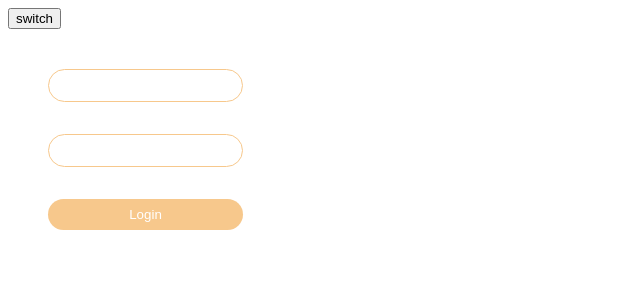
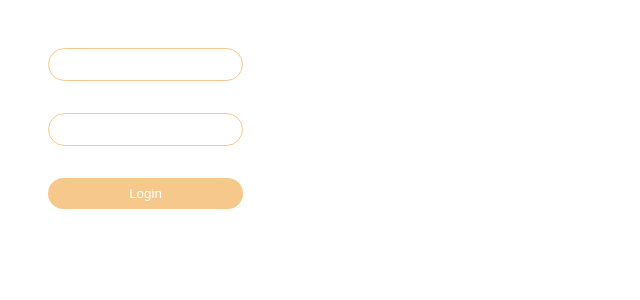
Before and after one commit to ttuom1nen/Task-app, a React (Create React App) app in the folder frontend/: page /login in a window 1280 px wide. Shown: the top 300 px of the page, without its empty margins (0-640 px from the left). Built offline with nearby package versions, Linux system fonts and the light colour scheme.

Commit message:
Remove theme switcher

```diff
--- a/frontend/src/App.tsx
+++ b/frontend/src/App.tsx
@@ -4,20 +4,14 @@ import MainView from "./views/MainView";
 import { PrivateRoute } from "./utils/PrivateRoute";
 import { Switch, Route } from "react-router-dom";
 import { ThemeProvider } from "styled-components";
-// import defaultTheme from "./themes/default.theme";
 import { defaultTheme, darkTheme } from "./themes/themes";
+import "./App.css";
 
 function App() {
   const [theme, setTheme] = useState<any>(defaultTheme);
 
-  const switchTheme = () => {
-    console.log("switchTheme");
-    setTheme(darkTheme);
-  };
-
   return (
     <ThemeProvider theme={theme}>
-      <button onClick={switchTheme}>switch</button>
       <Switch>
         <Route exact path="/login" component={LoginView} />
         <PrivateRoute path="/">
```
